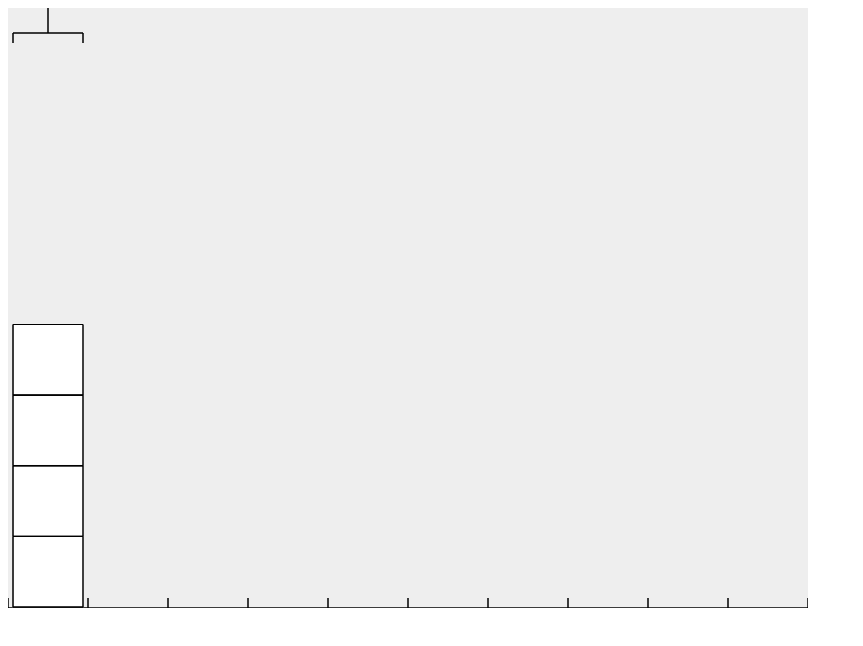
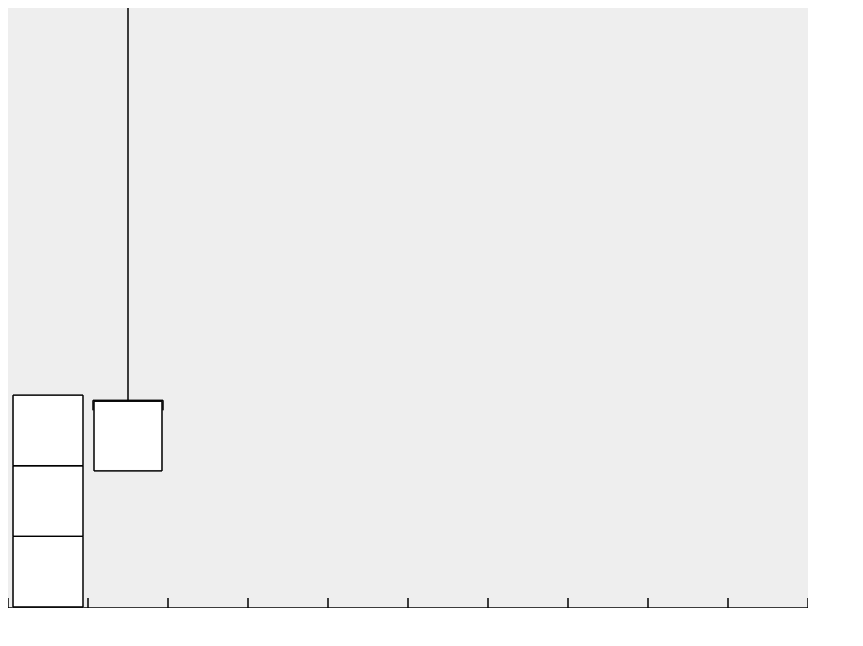
Before and after one commit to Kaylee-dev/Lb2_robotarm, a plain HTML site: page oefening_3.html in a window 1280 px wide. Shown: the whole page, without its empty margins (0-863 px from the left). Drawn offline with Linux system fonts and the light colour scheme.

Commit message:
opdracht 3 af

```diff
--- a/oefening_3.html
+++ b/oefening_3.html
@@ -11,7 +11,18 @@
             robotArm.loadLevel("exercise 3");
 
             // Jou instructies volgen hier
-
+            var move = true;
+            while(move == true){
+                robotArm.grab();
+                var color = robotArm.scan();
+                 if(color != null){
+                    robotArm.moveRight();
+                    robotArm.drop();
+                    robotArm.moveLeft();
+                 } else {
+                    move = false;
+                 }
+            }
             // De door jou opgegeven instructies uitvoeren
             robotArm.run();
         </script>
```
